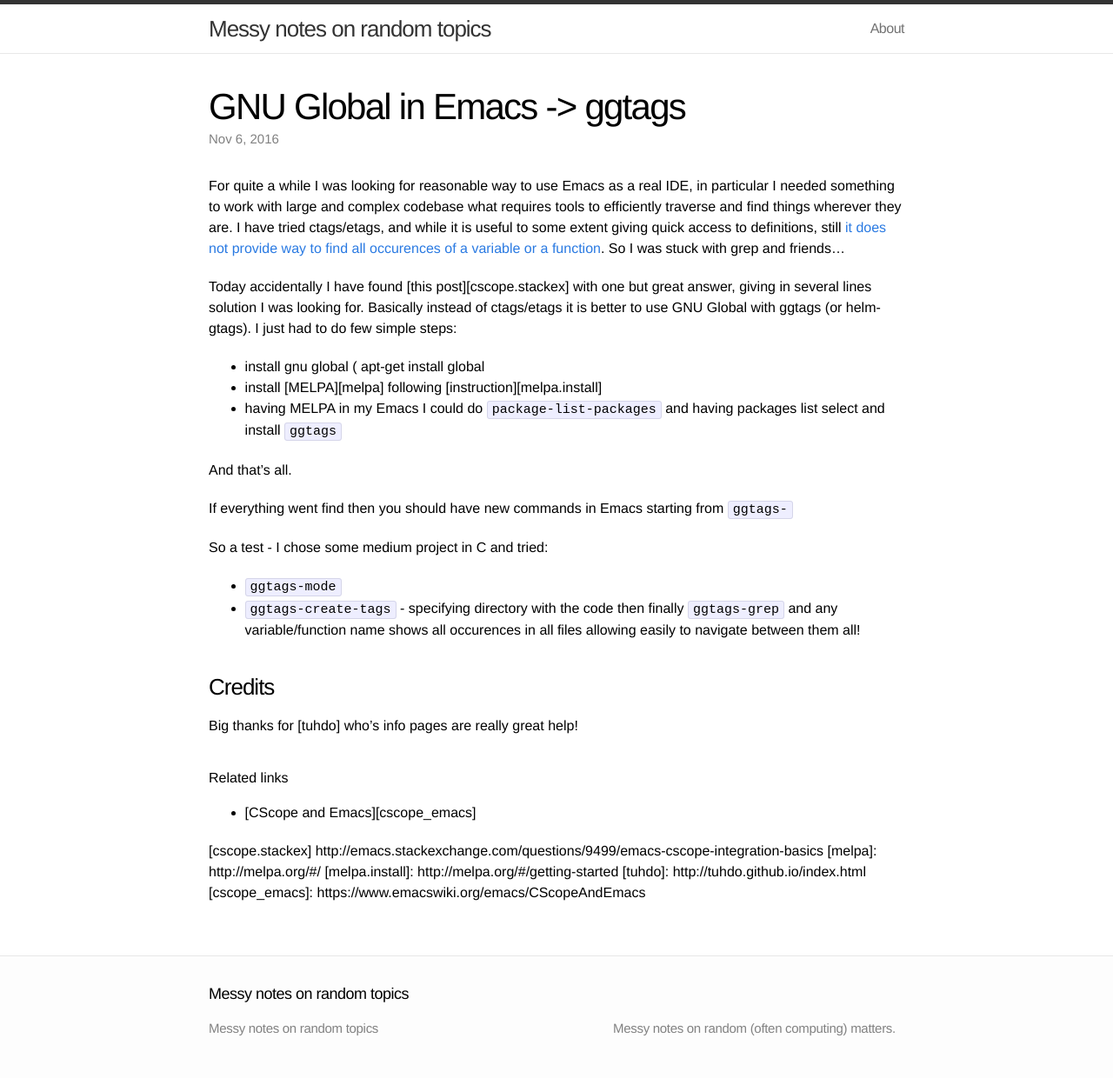
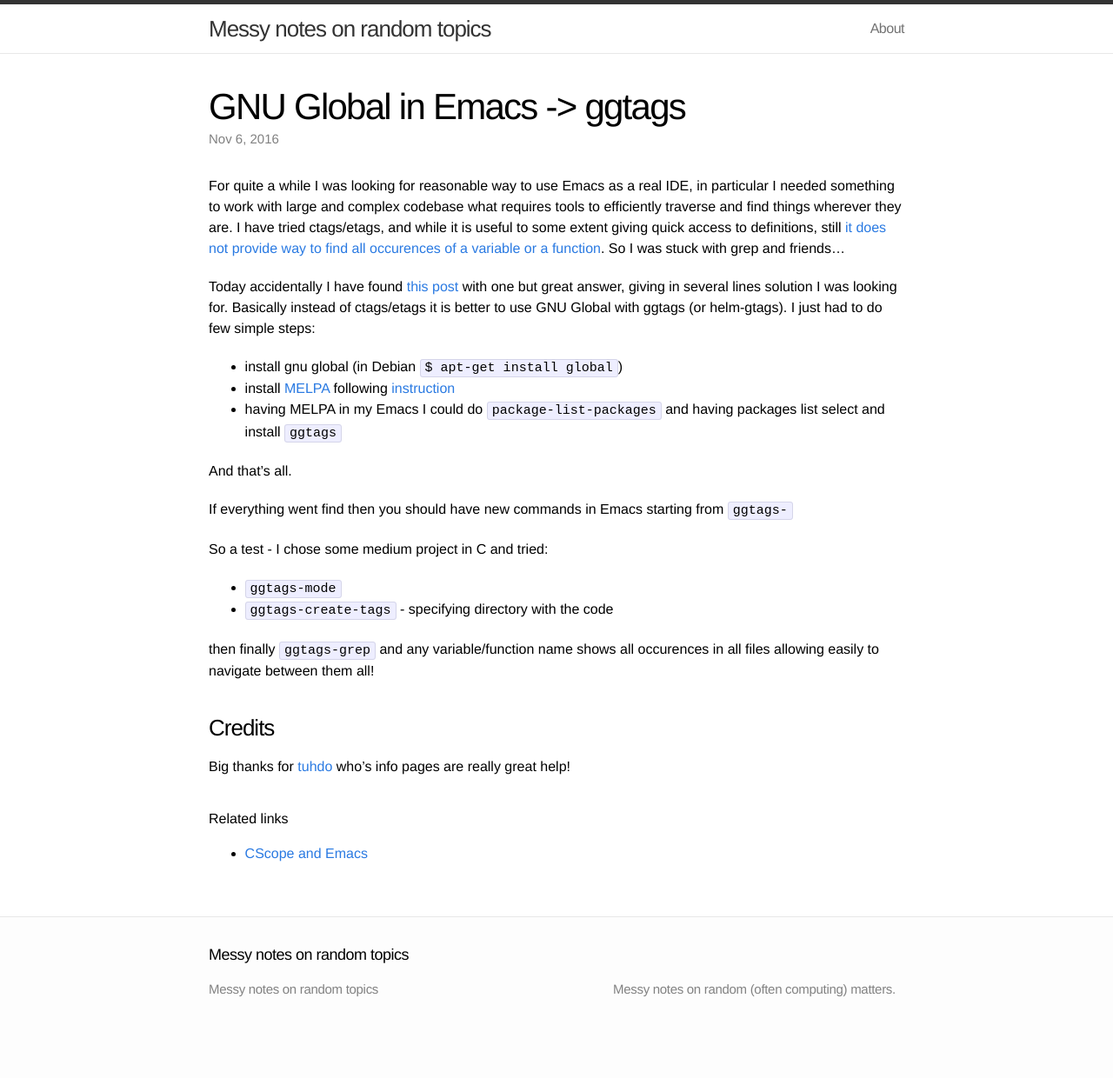
Before and after one commit to t-w/t-w.github.io, a Jekyll site: the page built from _posts/2016-11-06-emacs_gnu_global_ggtags.markdown, in a window 1280 px wide. Shown: the whole page at 87% size. Built offline with Jekyll 4.4.1, drawn with Linux system fonts in a browser that asks for light colours; after the commit the page ends 1195 px from its top, so only the background shows below that.

Commit message:
Minor fixes in the last post.

```diff
--- a/_posts/2016-11-06-emacs_gnu_global_ggtags.markdown
+++ b/_posts/2016-11-06-emacs_gnu_global_ggtags.markdown
@@ -18,21 +18,21 @@ giving in several lines solution I was looking for. Basically instead of ctags/e
 it is better to use GNU Global with ggtags (or helm-gtags).
 I just had to do few simple steps:
 
-- install gnu global (
-apt-get install global
+- install gnu global (in Debian `$ apt-get install global`)
 
 - install [MELPA][melpa] following [instruction][melpa.install]
 - having MELPA in my Emacs I could do `package-list-packages` and having packages list
   select and install `ggtags`
-
 
 And that's all.
 
 If everything went find then you should have new commands in Emacs starting from `ggtags-`
 
 So a test - I chose some medium project in C and tried:
+
 - `ggtags-mode`
 - `ggtags-create-tags` - specifying directory with the code
+
 then finally `ggtags-grep` and any variable/function name shows all occurences in all files
 allowing easily to navigate between them all!
 
@@ -46,9 +46,9 @@ Big thanks for [tuhdo] who's info pages are really great help!
 - [CScope and Emacs][cscope_emacs]
 
 
-[ctags]:         http://stackoverflow.com/questions/30753882/how-to-use-ctags-to-list-all-the-references-of-a-symboltag-in-vim
-[cscope.stackex] http://emacs.stackexchange.com/questions/9499/emacs-cscope-integration-basics
-[melpa]:         http://melpa.org/#/
-[melpa.install]: http://melpa.org/#/getting-started
-[tuhdo]:         http://tuhdo.github.io/index.html
-[cscope_emacs]:  https://www.emacswiki.org/emacs/CScopeAndEmacs
+[ctags]:          http://stackoverflow.com/questions/30753882/how-to-use-ctags-to-list-all-the-references-of-a-symboltag-in-vim
+[cscope.stackex]: http://emacs.stackexchange.com/questions/9499/emacs-cscope-integration-basics
+[melpa]:          http://melpa.org/#/
+[melpa.install]:  http://melpa.org/#/getting-started
+[tuhdo]:          http://tuhdo.github.io/index.html
+[cscope_emacs]:   https://www.emacswiki.org/emacs/CScopeAndEmacs
```
